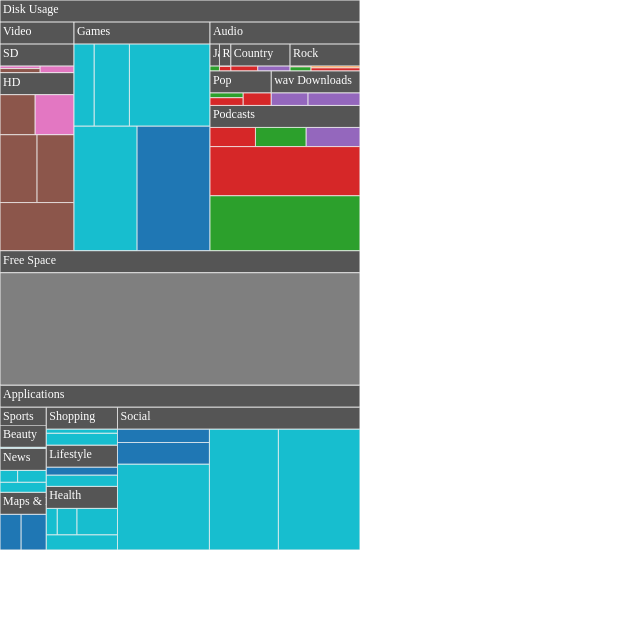
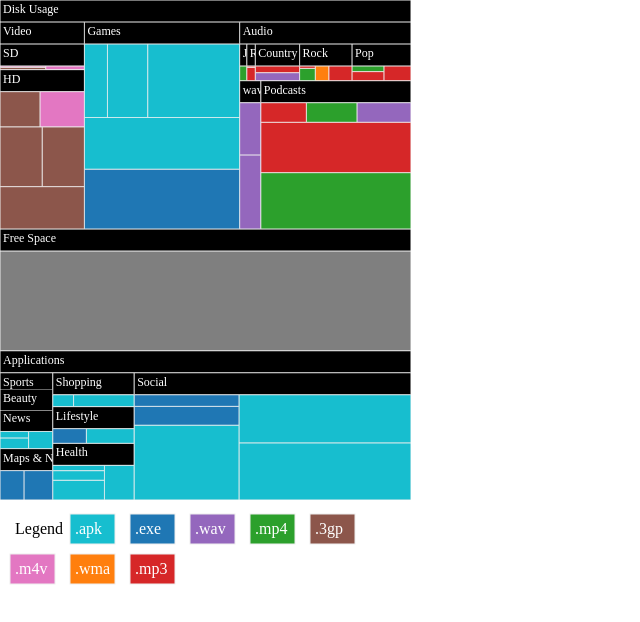
Before and after one commit to Chris-Smith16/Msc-TreemapProject-Chris-Smith, a website: page Msc-TreemapProject-Chris Smith/www/index.html in a window 1280 px wide. Shown: the whole page, without its empty margins (0-640 px from the left). Drawn offline with nearby package versions, Linux system fonts and the light colour scheme.

Commit message:
version with legend

```diff
--- a/Msc-TreemapProject-Chris Smith/www/index.html
+++ b/Msc-TreemapProject-Chris Smith/www/index.html
@@ -50,20 +50,132 @@
 <body>
     <div id="body"></div>
 
+
+
     <script src="http://d3js.org/d3.v3.min.js"></script>
     <script>
 
         //variables
-        var chartWidth = 360;
-        var chartHeight = 550;
+        var chartWidth = 411;
+        var chartHeight = 500;
         var xscale = d3.scale.linear().range([0, chartWidth]);
         var yscale = d3.scale.linear().range([0, chartHeight]);
         var color = d3.scale.category10();
         var headerHeight = 22;
-        var headerColor = "#555555";
+        var headerColor = d3.color.name;
         var transitionDuration = 500;
         var root;
         var node;
+
+
+        //create legend elements
+        body = d3.select('body')
+        svg = body.append('svg').attr('height', 100).attr('width', 400)
+        text = svg.append('text').text("Legend")
+                       .attr('x', 15)
+                       .attr('y', 30)
+                       .attr('fill', 'black')
+
+
+
+        rect = svg.append('rect')
+                        .attr('width', 45)
+                        .attr('height', 30)
+                        .attr('x', 130)
+                        .attr('y', 50)
+                        .style('fill', "rgb(214,39,40)")
+                        .attr('stroke', 'black')
+        text = svg.append('text').text(".mp3")
+                       .attr('x', 135)
+                       .attr('y', 70)
+                       .attr('fill', 'white')
+
+        rect2 = svg.append('rect')
+                      .attr('width', 45)
+                      .attr('height', 30)
+                      .attr('x', 70)
+                      .attr('y', 10)
+                      .style('fill', "rgb(23,190,207)")
+                      .attr('stroke', 'black')
+        text2 = svg.append('text').text(".apk")
+                       .attr('x', 75)
+                       .attr('y', 30)
+                       .attr('fill', 'white')
+
+        rect3 = svg.append('rect')
+                     .attr('width', 45)
+                     .attr('height', 30)
+                     .attr('x', 130)
+                     .attr('y', 10)
+                     .style('fill', "rgb(31,119,180)")
+                     .attr('stroke', 'black')
+        text3 = svg.append('text').text(".exe")
+                       .attr('x', 135)
+                       .attr('y', 30)
+                       .attr('fill', 'white')
+
+        rect4 = svg.append('rect')
+                    .attr('width', 45)
+                    .attr('height', 30)
+                    .attr('x', 190)
+                    .attr('y', 10)
+                    .style('fill', "rgb(148,103,189)")
+                    .attr('stroke', 'black')
+        text4 = svg.append('text').text(".wav")
+                       .attr('x', 195)
+                       .attr('y', 30)
+                       .attr('fill', 'white')
+
+        rect5 = svg.append('rect')
+            .attr('width', 45)
+            .attr('height', 30)
+            .attr('x', 250)
+            .attr('y', 10)
+            .style('fill', "rgb(44,160,44)")
+            .attr('stroke', 'black')
+        text5 = svg.append('text').text(".mp4")
+                       .attr('x', 255)
+                       .attr('y', 30)
+                       .attr('fill', 'white')
+
+        rect6 = svg.append('rect')
+          .attr('width', 45)
+          .attr('height', 30)
+          .attr('x', 310)
+          .attr('y', 10)
+          .style('fill', "rgb(140,86,75)")
+          .attr('stroke', 'black')
+        text6 = svg.append('text').text(".3gp")
+                       .attr('x', 315)
+                       .attr('y', 30)
+                       .attr('fill', 'white')
+
+
+        rect7 = svg.append('rect')
+          .attr('width', 45)
+          .attr('height', 30)
+          .attr('x', 10)
+          .attr('y', 50)
+          .style('fill', "rgb(227,119,194)")
+          .attr('stroke', 'black')
+        text7 = svg.append('text').text(".m4v")
+                       .attr('x', 15)
+                       .attr('y', 70)
+                       .attr('fill', 'white')
+
+        rect8 = svg.append('rect')
+        .attr('width', 45)
+        .attr('height', 30)
+        .attr('x', 70)
+        .attr('y', 50)
+        .style('fill', "rgb(255,127,14)")
+        .attr('stroke', 'black')
+        text7 = svg.append('text').text(".wma")
+                       .attr('x', 75)
+                       .attr('y', 70)
+                       .attr('fill', 'white')
+
+
 
         //initialise d3 treemap
         var treemap = d3.layout.treemap()
@@ -105,6 +217,7 @@
             var parentEnterTransition = parentCells.enter()
                 .append("g")
                 .attr("class", "cell parent")
+                //changed so that zooms out888
                  .on("click", function (d) {
                      zoom(node === d.parent ? root : d.parent);
                  })
@@ -169,12 +282,10 @@
                 .append("g")
                 .attr("class", "cell child")
 
-                //display file type and size on click
+                //**************display file type and size on click***********altered****************
                 .on("click", function (d) {
                     zoom(node === d.children ? root : d.parent);
-                    alert("File name: " + d.name + "     " +
-                "File size: " + d.size + "Kb" );
-                })
+                    alert("File name: " + d.name + "     " + "File size: " + d.size + "Kb");})
                 .append("svg")
                 .attr("class", "clip");
             childEnterTransition.append("rect")
@@ -245,10 +356,20 @@
             return d.size;
         }
 
+        function isEven(value){
+    if (value%2 == 0)
+        return true;
+    else
+        return false;
+        }
+
+
         function zoom(d) {
             this.treemap
                 .padding([headerHeight / (chartHeight / d.dy), 0, 0, 0])
                 .nodes(d);
+
+
 
             // moving the next two lines above treemap layout messes up padding of zoom result
             var kx = chartWidth / d.dx;
@@ -314,7 +435,7 @@
                     return d.children ? headerHeight : Math.max(0.01, (ky * d.dy));
                 })
 
-                //change cell colour
+                //change cell colour**********altered
                 .style("fill", function (d) {
                     return d.children ? headerColor : color(d.Type);
                 });
--- a/Msc-TreemapProject-Chris Smith/www/mockData.json
+++ b/Msc-TreemapProject-Chris Smith/www/mockData.json
@@ -171,7 +171,7 @@
             {
               "name": "Anthem1",
               "size": 3938,
-              "Type": ".Mp4"
+              "Type": ".wma"
             },
             {
               "name": "Anthem2",
```
Also changed, not shown: 1 other file.
